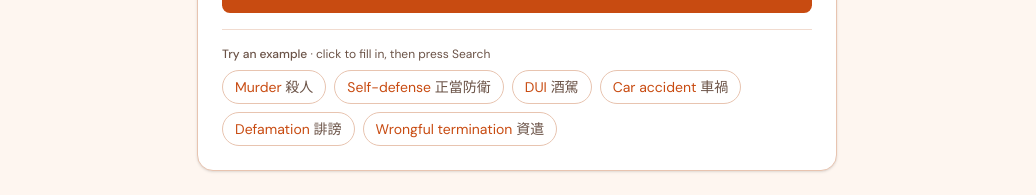
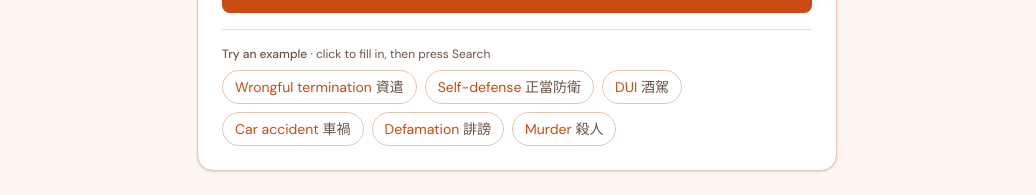
Before and after one commit to rachelL-tech/Lawcidity, a React (Vite) app in the folder frontend/: page /demo in a window 1280 px wide. Shown: the part 757-952 px from the top of the page, without its empty margins (123-1159 px from the left). Built offline with nearby package versions, Linux system fonts and the light colour scheme; no server answers.

Commit message:
chore: reorder keyword example chips on the demo page

```diff
--- a/frontend/src/pages/DemoPage.jsx
+++ b/frontend/src/pages/DemoPage.jsx
@@ -29,12 +29,12 @@ function useTypingEffect(text, speed = 90) {
 
 // 首頁的範例搜尋：線上資料是六個主題的引用子集，用範例引導訪客搜得到結果的條件
 const KEYWORD_EXAMPLES = [
-  { label: "Murder", zh: "殺人", keywords: ["殺人", "無罪"], statutes: [{ law: "刑法", article: "271", sub_ref: null }] },
+  { label: "Wrongful termination", zh: "資遣", keywords: ["資遣", "不能勝任"], statutes: [{ law: "勞動基準法", article: "11", sub_ref: null }] },
   { label: "Self-defense", zh: "正當防衛", keywords: ["正當防衛"], statutes: [{ law: "刑法", article: "23", sub_ref: null }] },
   { label: "DUI", zh: "酒駕", keywords: ["酒駕", "吐氣酒精濃度"], statutes: [{ law: "刑法", article: "185之3", sub_ref: null }] },
   { label: "Car accident", zh: "車禍", keywords: ["車禍", "與有過失"], statutes: [{ law: "民法", article: "217", sub_ref: null }] },
   { label: "Defamation", zh: "誹謗", keywords: ["誹謗", "言論自由"], statutes: [{ law: "刑法", article: "310", sub_ref: null }] },
-  { label: "Wrongful termination", zh: "資遣", keywords: ["資遣", "不能勝任"], statutes: [{ law: "勞動基準法", article: "11", sub_ref: null }] },
+  { label: "Murder", zh: "殺人", keywords: ["殺人", "無罪"], statutes: [{ law: "刑法", article: "271", sub_ref: null }] },
 ];
 
 const AI_EXAMPLES = [
```
